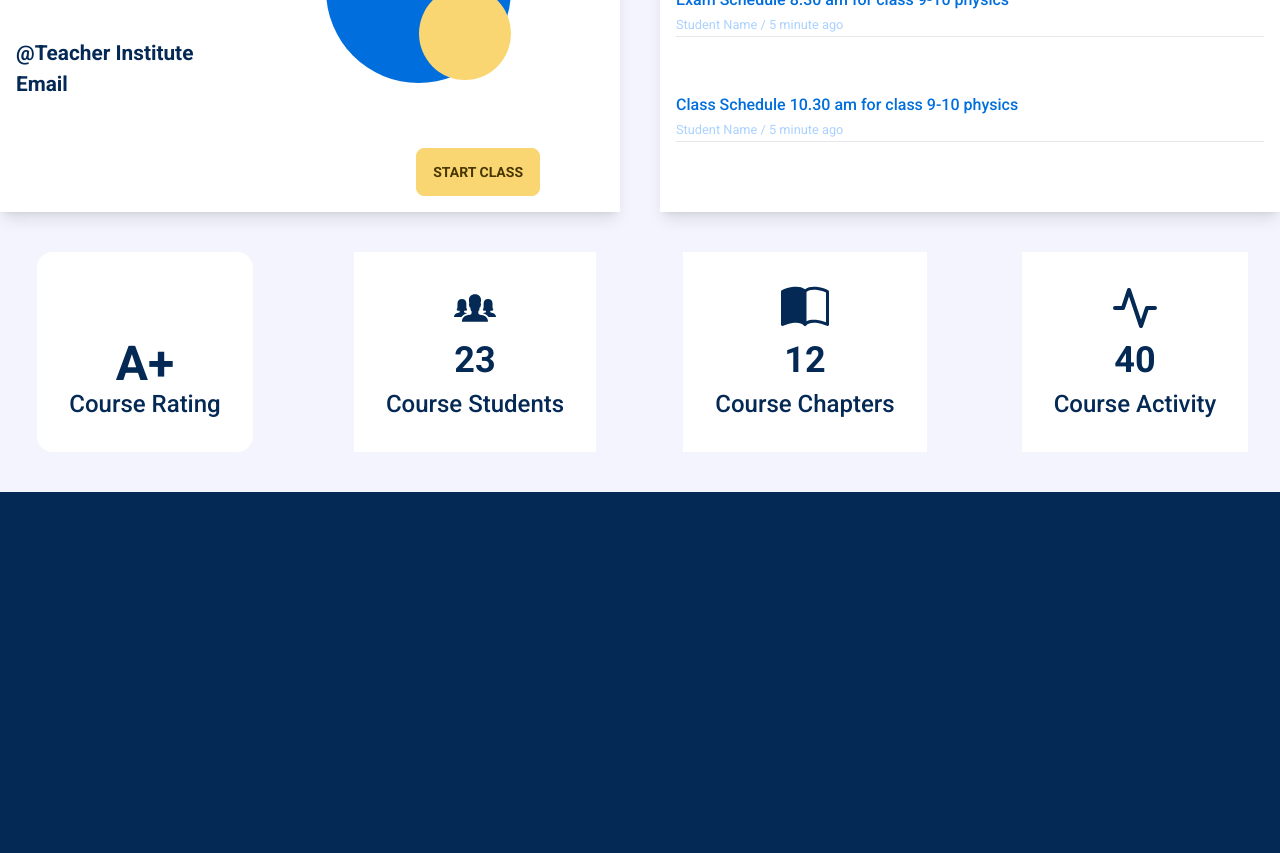
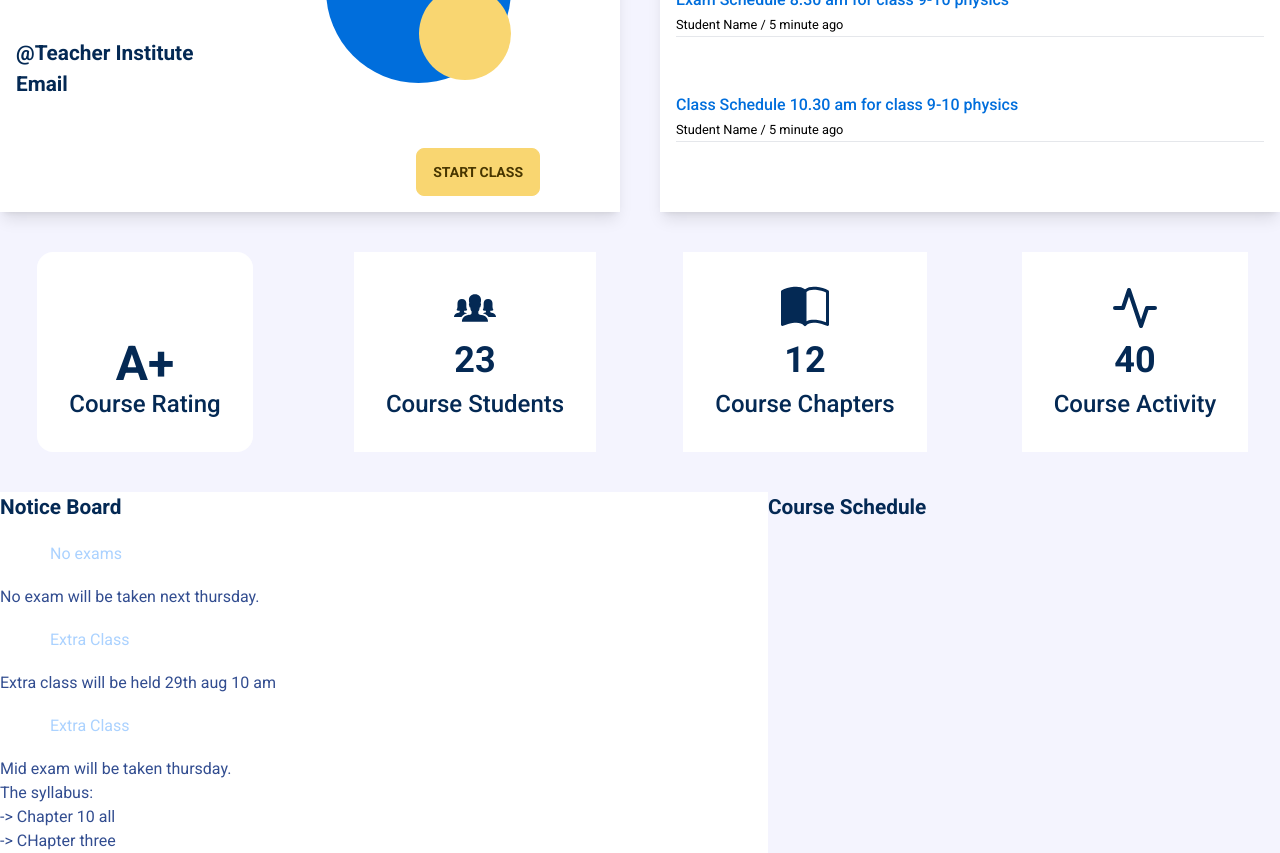
Before and after one commit to AyonJD/TSC-physics-page, a React (Create React App) app: page / in a window 1280 px wide. Shown: the part 340-1193 px from the top of the page. Before the commit the page ends 832 px from the top, so only its background shows below. Built offline with nearby package versions, Linux system fonts and the light colour scheme.

Commit message:
Notice board condition done

```diff
--- a/src/Components/Physics/Physics.js
+++ b/src/Components/Physics/Physics.js
@@ -2,25 +2,25 @@ import React from 'react';
 import CourseImage from '../../assets/Ellipse-18.svg'
 import InsImage from '../../assets/Ellipse-19.svg'
 import CourseSummery from './CourseSummery';
-import { BiWorld } from 'react-icons/bi';
 import { IoIosPeople } from 'react-icons/io';
 import { BsBookHalf } from 'react-icons/bs';
 import { FiActivity } from 'react-icons/fi';
+import { RiErrorWarningFill } from 'react-icons/ri';
 
 const Physics = () => {
     const notification = [
         {
-            button: "secondary",
+            buttonColor: "secondary",
             title: "Enrollment request for class 9-10 physics",
             notificationTimer: "Student Name / 5 minute ago",
         },
         {
-            button: "accent",
+            buttonColor: "accent",
             title: "Exam Schedule 8.30 am for class 9-10 physics",
             notificationTimer: "Student Name / 5 minute ago",
         },
         {
-            button: "neutral",
+            buttonColor: "neutral",
             title: "Class Schedule 10.30 am for class 9-10 physics",
             notificationTimer: "Student Name / 5 minute ago",
         },
@@ -42,6 +42,30 @@ const Physics = () => {
             end: 40,
         },
     ];
+
+    const noticeBoardData = [
+        {
+            buttonData: "No exams",
+            buttonColor: "secondary",
+            details: "No exam will be taken next thursday.",
+            timing: "5 minute ago",
+            icon: <RiErrorWarningFill></RiErrorWarningFill>
+        },
+        {
+            buttonData: "Extra Class",
+            buttonColor: "secondary",
+            details: "Extra class will be held 29th aug 10 am",
+            timing: "1 hour ago",
+            icon: <RiErrorWarningFill></RiErrorWarningFill>
+        },
+        {
+            buttonData: "Extra Class",
+            buttonColor: "warning",
+            details: "Mid exam will be taken thursday. & The syllabus: & -> Chapter 10 all & -> CHapter three",
+            timing: "2 days ago",
+            icon: <RiErrorWarningFill></RiErrorWarningFill>
+        },
+    ]
 
     return (
         <div className='container mx-auto'>
@@ -71,9 +95,9 @@ const Physics = () => {
                         notification.map((item, index) => {
                             return (
                                 <div key={index}>
-                                    <h1 className={`inline-bloxk mt-4 mb-2 text-white bg-${item.button} w-fit px-4 py-1 rounded-full`}>16 June, 2022</h1>
+                                    <h1 className={`inline-bloxk mt-4 mb-2 text-white bg-${item?.buttonColor} w-fit px-4 py-1 rounded-full`}>16 June, 2022</h1>
                                     <h1 className='text-secondary font-medium hover:underline cursor-pointer'>{item.title}</h1>
-                                    <small>Student Name / 5 minute ago</small>
+                                    <small className='text-black'>Student Name / 5 minute ago</small>
                                     <hr />
                                 </div>
                             )
@@ -84,6 +108,7 @@ const Physics = () => {
                 </div>
             </div>
 
+            {/* Course Summery */}
             <div className="business-summery mt-10 pb-10 grid px-2 sm:px-0 grid-cols-2 lg:grid-cols-4 gap-10 container mx-auto">
                 <div className="card bg-white lg:w-62 md:w-30 image-full mx-auto">
                     <figure></figure>
@@ -105,7 +130,36 @@ const Physics = () => {
                     })
                 }
             </div>
-        </div>
+
+            {/* Notice board */}
+            <div className="flex">
+                <div className="notice bg-white w-3/5">
+                    <h1 className='title_text'>Notice Board</h1>
+                    {
+                        noticeBoardData.map((item, index) => {
+                            return (
+                                <div key={index}>
+                                    <div className={`bg-${item.buttonColor} rounded-full my-2 pl-3 py-2 flex items-center w-full`}>
+                                        <div className='text-3xl text-white'>{item.icon}</div>
+                                        <h1 className='ml-2'>{item.buttonData}</h1>
+                                    </div>
+
+                                    <h1 className='text-[#324D90]'>
+                                        {item.details.includes("&") ?
+                                            item.details.split("&").map((item, index) => {
+                                                return <span key={index}>{item}<br /></span>
+                                            }) : item.details}
+                                    </h1>
+                                </div>
+                            )
+                        })
+                    }
+                </div>
+                <div className="schedule">
+                    <h1 className='title_text'>Course Schedule</h1>
+                </div>
+            </div>
+        </div >
     );
 };
 
--- a/tailwind.config.js
+++ b/tailwind.config.js
@@ -13,7 +13,8 @@ module.exports = {
           "secondary": "#006EDC",
           "accent": "#F04F36",
           "neutral": "#FBD540",
-          "base-100": "#042954"
+          "base-100": "#042954",
+          "warning": "#E96984",
         },
       },
       "dark",
```
